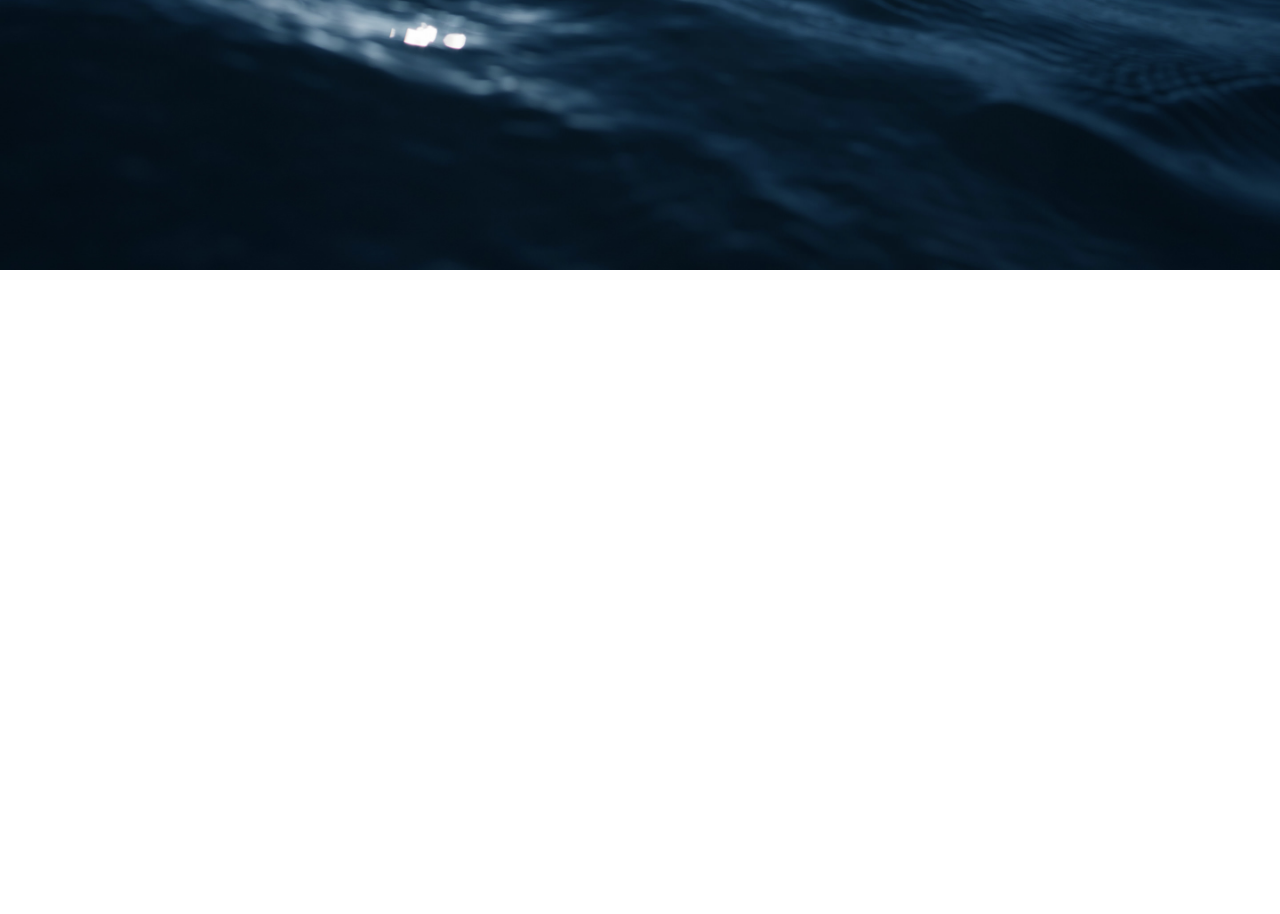
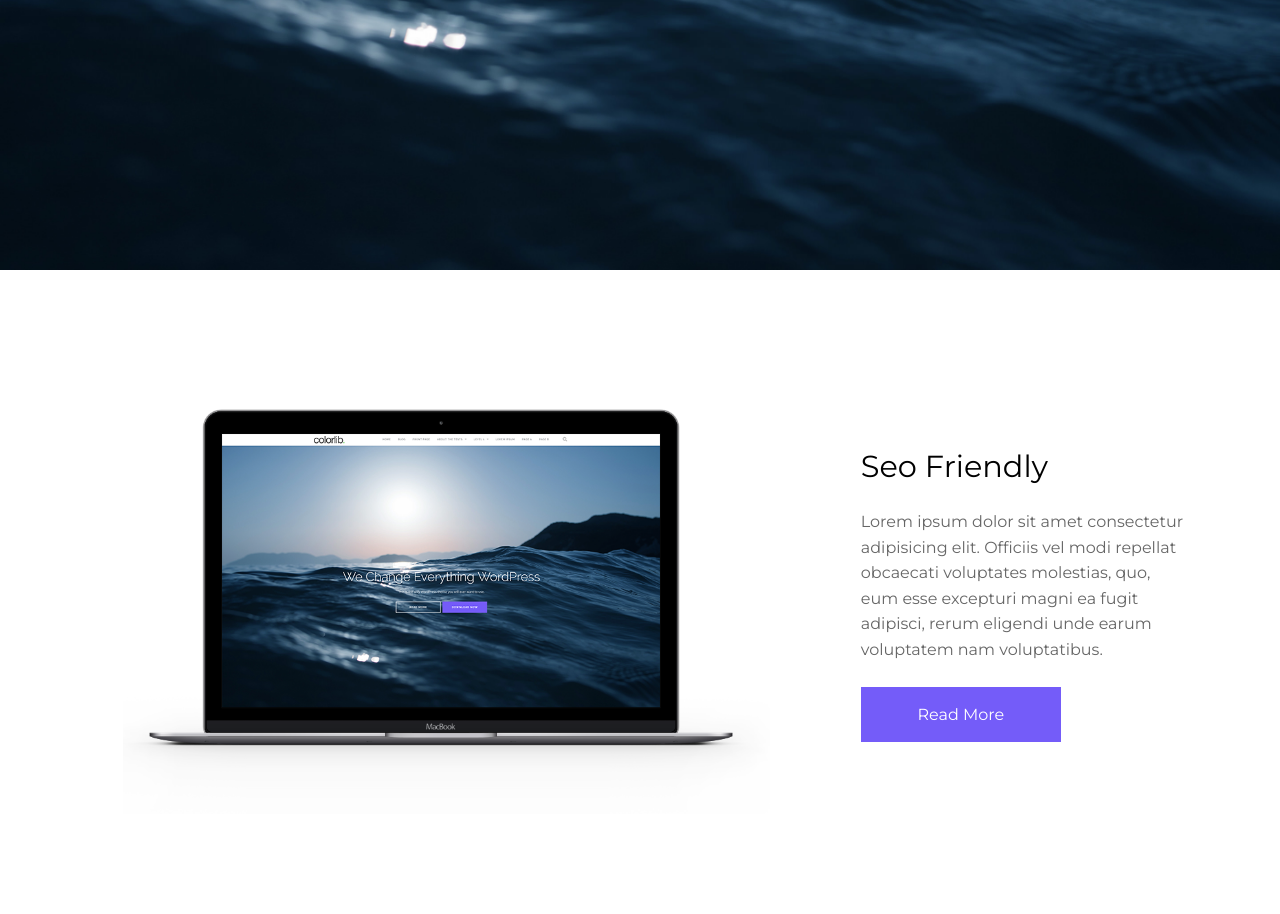
Before and after one commit to mgkh286/Sharpely-Demo, a plain HTML site: page index.html in a window 1280 px wide. Shown: the part 562-1476 px from the top of the page. Before the commit the page ends 832 px from the top, so only its background shows below. Drawn offline with Linux system fonts and the light colour scheme.

Commit message:
Seo section

```diff
--- a/css/style.css
+++ b/css/style.css
@@ -20,6 +20,11 @@ a {
     color: black;
     transition: all .3s ease-in-out;
 }
+
+img {
+    max-width: 100%;
+}
+
 .container {
     margin: 0 auto;
     width: 85%;
@@ -139,3 +144,36 @@ a {
 .hero__text {
     margin: 2rem 0;
 }
+
+
+/* seo section */
+.seo {
+    display: flex;
+    justify-content: space-between;
+    align-items: center;
+    padding: 3rem 0;
+    gap: 4rem;
+}
+
+.seo__imgbox {
+    flex: 2;
+    padding: 3rem 1.7rem;
+}
+.seo__card {
+    flex: 1;
+    min-height: 400px;
+    padding: 2rem 0;
+}
+
+.seo__card h3 {
+    color: #000;
+    margin: 1.5rem 0;
+    font-size: 1.9rem;
+    font-weight: 400;
+}
+
+.seo__card p {
+    color: #666;
+    margin: 1.5rem 0;
+    line-height: 1.6;
+}
--- a/index.html
+++ b/index.html
@@ -36,6 +36,17 @@
             <a href="#" class="btn btn-secondary">Download Now</a>
         </div>
     </header>
+    <!-- SEO Section  -->
+    <section class="seo container">
+        <article class="seo__imgbox">
+            <img src="./img/seoimg.png" alt="seo image">
+        </article>
+        <article class="seo__card">
+            <h3>Seo Friendly</h3>
+            <p>Lorem ipsum dolor sit amet consectetur adipisicing elit. Officiis vel modi repellat obcaecati voluptates molestias, quo, eum esse excepturi magni ea fugit adipisci, rerum eligendi unde earum voluptatem nam voluptatibus.</p>
+            <a href="#" class="btn btn-main">Read More</a>
+        </article>
+    </section>
 
 </body>
 </html>
```
